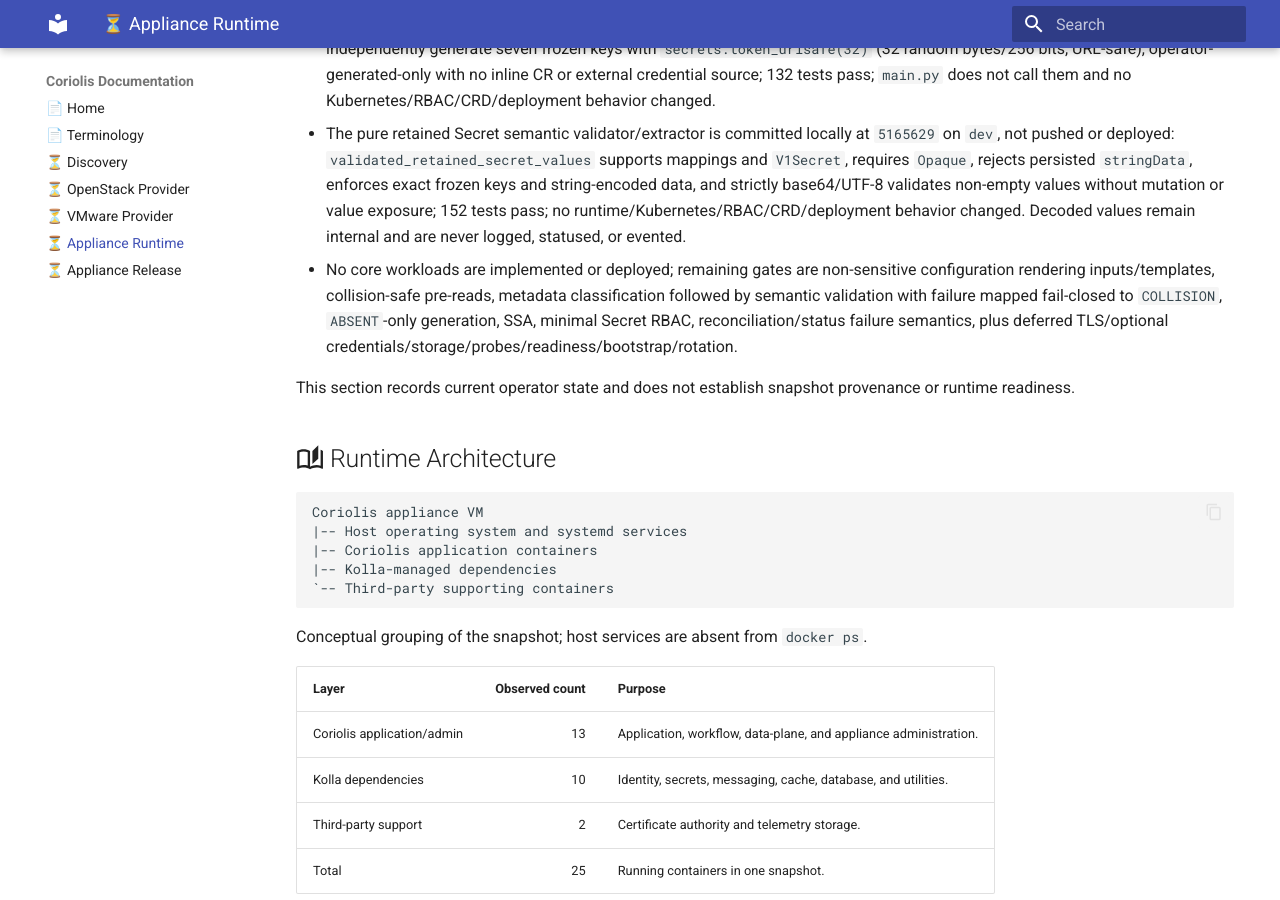
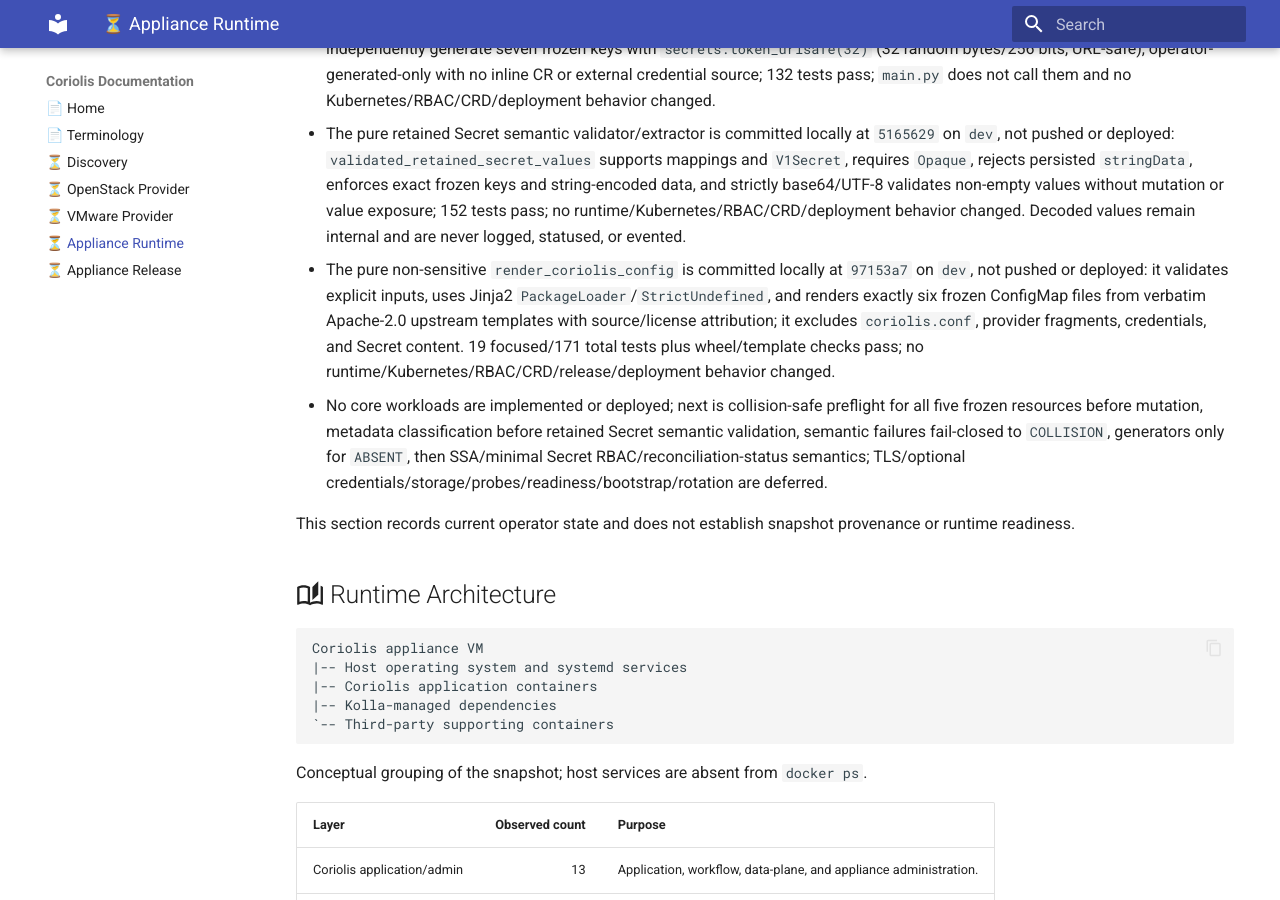
Before and after one commit to radumoisan/coriolis, an MkDocs documentation site: the page built from docs/appliance-runtime.md, in a window 1280 px wide and 900 px high, scrolled down 1196 px. Built offline with MkDocs 1.6.1 and Material for MkDocs 9.7.7, drawn with Linux system fonts in a browser that asks for light colours.

Commit message:
Update operator configuration rendering status

```diff
--- a/docs/appliance-runtime.md
+++ b/docs/appliance-runtime.md
@@ -28,7 +28,8 @@
 - Pure Secret/ConfigMap builders are committed locally at `050f16e` on `dev`, not pushed or deployed: five deterministic manifests with exact key sets; retained credentials are ownerless while configuration is owner-referenced; Secret `Opaque` base64 `data` is used without `stringData`; the ConfigMap boundary spans six files; 116 tests pass; no generation, reconcile, Kubernetes behavior, RBAC, or deployment.
 - Pure retained credential generators are committed locally at `a604579` on `dev`, not pushed or deployed: three helpers independently generate seven frozen keys with `secrets.token_urlsafe(32)` (32 random bytes/256 bits, URL-safe), operator-generated-only with no inline CR or external credential source; 132 tests pass; `main.py` does not call them and no Kubernetes/RBAC/CRD/deployment behavior changed.
 - The pure retained Secret semantic validator/extractor is committed locally at `5165629` on `dev`, not pushed or deployed: `validated_retained_secret_values` supports mappings and `V1Secret`, requires `Opaque`, rejects persisted `stringData`, enforces exact frozen keys and string-encoded data, and strictly base64/UTF-8 validates non-empty values without mutation or value exposure; 152 tests pass; no runtime/Kubernetes/RBAC/CRD/deployment behavior changed. Decoded values remain internal and are never logged, statused, or evented.
-- No core workloads are implemented or deployed; remaining gates are non-sensitive configuration rendering inputs/templates, collision-safe pre-reads, metadata classification followed by semantic validation with failure mapped fail-closed to `COLLISION`, `ABSENT`-only generation, SSA, minimal Secret RBAC, reconciliation/status failure semantics, plus deferred TLS/optional credentials/storage/probes/readiness/bootstrap/rotation.
+- The pure non-sensitive `render_coriolis_config` is committed locally at `97153a7` on `dev`, not pushed or deployed: it validates explicit inputs, uses Jinja2 `PackageLoader`/`StrictUndefined`, and renders exactly six frozen ConfigMap files from verbatim Apache-2.0 upstream templates with source/license attribution; it excludes `coriolis.conf`, provider fragments, credentials, and Secret content. 19 focused/171 total tests plus wheel/template checks pass; no runtime/Kubernetes/RBAC/CRD/release/deployment behavior changed.
+- No core workloads are implemented or deployed; next is collision-safe preflight for all five frozen resources before mutation, metadata classification before retained Secret semantic validation, semantic failures fail-closed to `COLLISION`, generators only for `ABSENT`, then SSA/minimal Secret RBAC/reconciliation-status semantics; TLS/optional credentials/storage/probes/readiness/bootstrap/rotation are deferred.
 
 This section records current operator state and does not establish snapshot provenance or runtime readiness.
 
```
